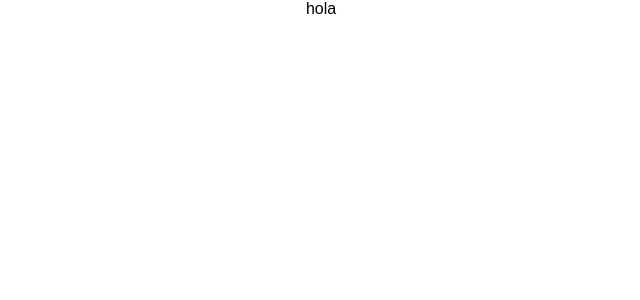
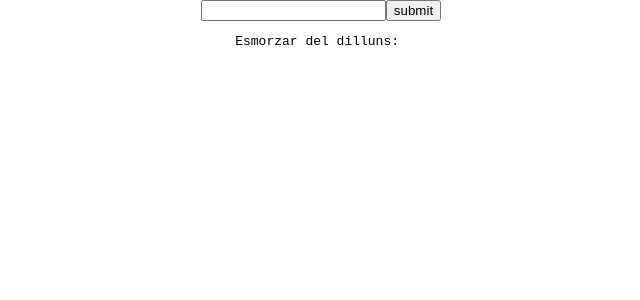
Before and after one commit to angelvinyals/Udacimeals2, a React (Create React App) app: page / in a window 1280 px wide. Shown: the top 300 px of the page, without its empty margins (319-959 px from the left). Built offline with nearby package versions, Linux system fonts and the light colour scheme.

Commit message:
add createStore and import reducer

```diff
--- a/src/components/App/App.js
+++ b/src/components/App/App.js
@@ -1,12 +1,52 @@
 import React, { Component } from 'react';
+import {addRecipe} from '../../actions'
 //import logo from './logo.svg';
 import './App.css';
 
 class App extends Component {
+	state ={
+		calendar: null
+	}
+
+	componentDidMount(){
+		const {store} = this.props
+
+		store.subscribe(() =>{
+			this.setState(() => ({
+				calendar: store.getState()
+			}))
+		})
+
+	}
+
+
+	submitFood =() =>{
+		this.props.store.dispatch(addRecipe({
+			day: 'monday',
+			meal: 'breakfast',
+			recipe:{
+				label: this.input.value
+			}
+		}))
+		this.input.value =''
+	}
+
 	render() {
+
+				//console.log(this.props.store.dispatch(receiveComment('Redux is great!')));
 		return (
 		  <div className="App">
-        hola
+		    <input
+		    	type='text'
+		    	ref={(input) => this.input = input}
+		    />
+		    <button
+		    	onClick={this.submitFood}>
+		    submit
+		    </button>
+		    <pre>
+		    	Esmorzar del dilluns: {this.state.calendar && this.state.calendar.monday.breakfast}
+		    </pre>
 		  </div>
 		);
 		}
--- a/src/index.js
+++ b/src/index.js
@@ -3,6 +3,15 @@
 import './index.css';
 import App from './components/App/App';
 import registerServiceWorker from './registerServiceWorker';
+import {createStore} from 'redux';
+import reducer from './reducers'
 
-ReactDOM.render(<App />, document.getElementById('root'));
+const store = createStore(
+	reducer,
+	window.__REDUX_DEVTOOLS_EXTENSION__ && window.__REDUX_DEVTOOLS_EXTENSION__()
+	)
+
+
+
+ReactDOM.render(<App store={store}/>, document.getElementById('root'));
 registerServiceWorker();
--- a/src/reducers/index.js
+++ b/src/reducers/index.js
@@ -1,6 +1,6 @@
 import {
 	ADD_RECIPE,
-	REMOVE_FROM_CALENDAR
+	REMOVE_FROM_CALENDAR,
 } from '../actions'
 
 const initialCalendarState ={
@@ -47,21 +47,23 @@
 	switch(action.type){
 		case ADD_RECIPE:
 			return {
-				..state,
+				...state,
 				[day]:{
 					...state[day],
 					[meal]: recipe.label,
 				}
 			}
+
 		case REMOVE_FROM_CALENDAR:
 			return {
-				..state,
+				...state,
 				[day]: {
 					...state[day],
 					[meal]: null,
 				}
 			}
-		default: state
+
+		default: return state
 	}
 }
 
```
Lines whose indentation alone changed are shown as unchanged.
